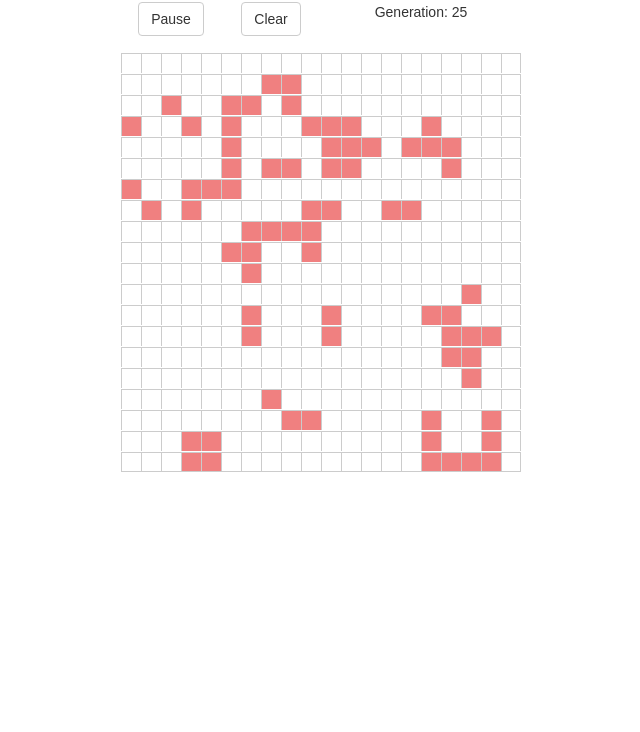
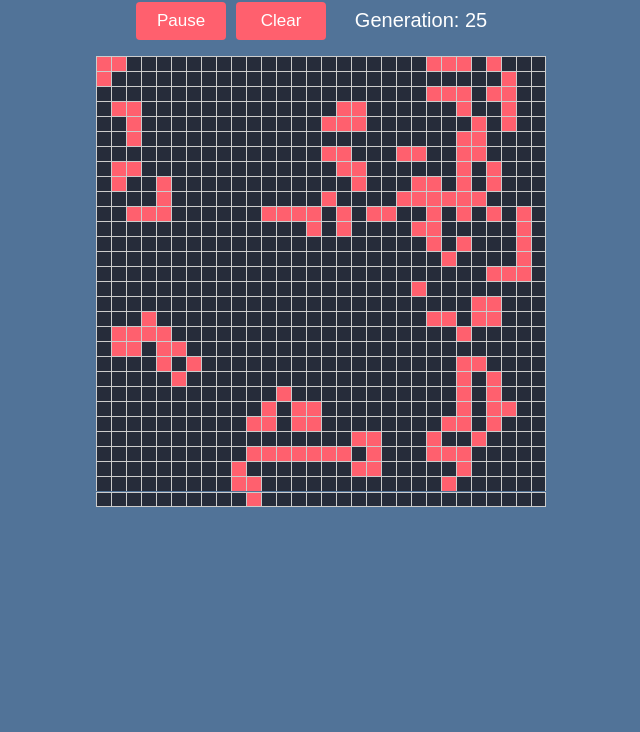
Before and after one commit to neliason/fcc-react-redux-game-of-life, a React app: page / in a window 1280 px wide. Shown: the part 68-800 px from the top of the page, without its empty margins (319-959 px from the left). Built offline with nearby package versions, Linux system fonts and the light colour scheme.

Commit message:
color styling

```diff
--- a/src/App.css
+++ b/src/App.css
@@ -1,5 +1,6 @@
 .App {
   text-align: center;
+  color: white;
 }
 
 .control-btns {
@@ -7,21 +8,34 @@
   margin: auto;
 }
 
+.control-btn, .control-btn:focus, .control-btn:active {
+  width: 90px;
+  background-color: #FF606E;
+  color: white;
+  outline: none;
+  font-size: 17px;
+}
+
+.generation-label {
+  font-size: 20px;
+  padding: 4px;
+}
+
 .square-value-0 {
-  background-color: white;
+  background-color: #262C3A;
 }
 
 .square-value-1 {
-  background-color: lightcoral;
+  background-color: #FF606E;
 }
 
 .board-row {
-  margin: -3px;
+  margin: -5px;
 }
 
 .board-square {
-  width: 20px;
-  height: 20px;
+  width: 15px;
+  height: 15px;
   border-top: .25px solid #cccccc;
   border-left: .25px solid #cccccc;
   border-bottom: 0;
--- a/src/containers/App.js
+++ b/src/containers/App.js
@@ -33,15 +33,15 @@ class App extends Component {
         <div className="control-btns row">
           <div className="col-xs-3">
             { this.props.isRunning ?
-              <Button onClick={this.props.pauseGame}>Pause</Button>
+              <Button bsClass="btn control-btn" onClick={this.props.pauseGame}>Pause</Button>
               :
-              <Button onClick={this.props.runGame}>Run</Button>
+              <Button bsClass="btn control-btn" onClick={this.props.runGame}>Run</Button>
             }
           </div>
           <div className="col-xs-3">
-            <Button onClick={this.props.clearBoard}>Clear</Button>
+            <Button bsClass="btn control-btn" onClick={this.props.clearBoard}>Clear</Button>
           </div>
-          <div className="col-xs-6">
+          <div className="generation-label col-xs-6">
             Generation: {this.props.generation}
           </div>
         </div>
--- a/src/index.css
+++ b/src/index.css
@@ -2,4 +2,5 @@ body {
   margin: 0;
   padding: 0;
   font-family: sans-serif;
+  background-color: #517398;
 }
--- a/src/reducers/life.js
+++ b/src/reducers/life.js
@@ -1,6 +1,6 @@
 import * as LifeActionTypes from '../actiontypes/life';
 
-const BOARD_SIZE = 20;
+const BOARD_SIZE = 30;
 let initialBoard = new Array(BOARD_SIZE);
 for (let i = 0; i < BOARD_SIZE; i++) {
   initialBoard[i] = new Array(BOARD_SIZE);
```
